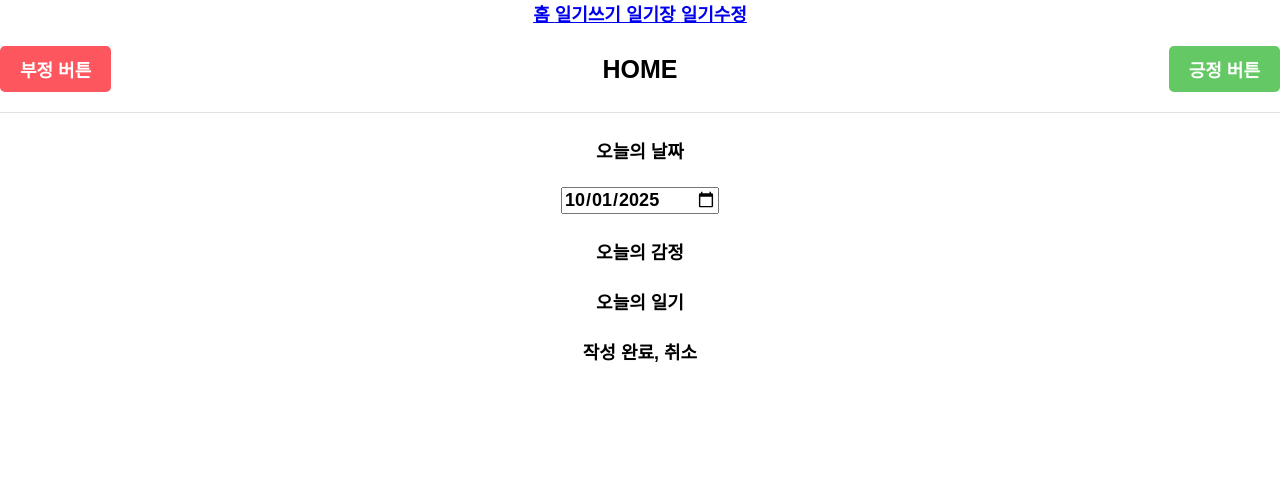
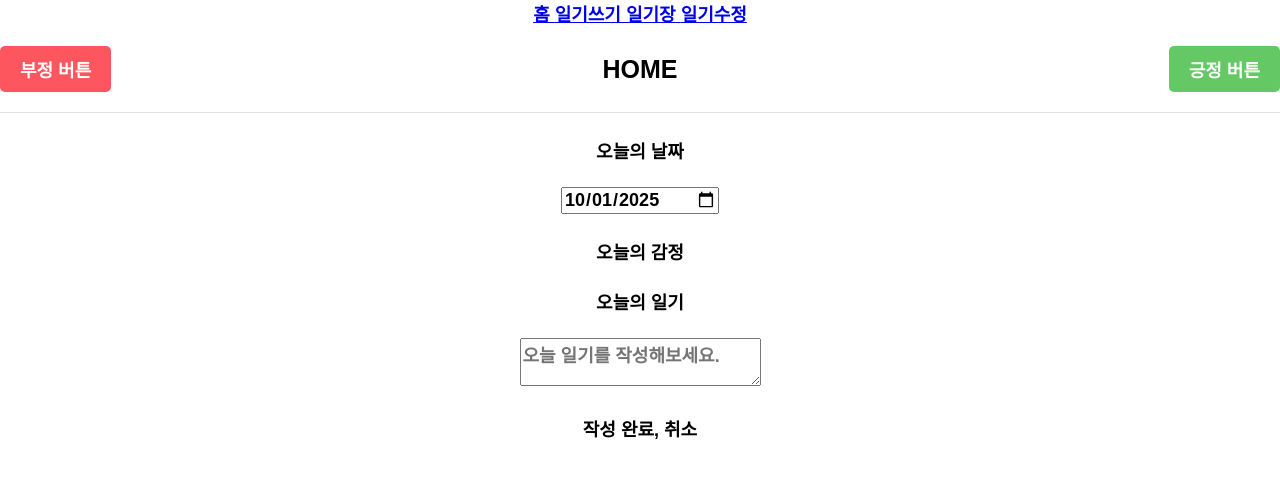
Before and after one commit to yyrrcc/react_project3_251001, a React (Create React App) app: page / in a window 1280 px wide. Shown: the top 478 px of the page. Built offline with nearby package versions, Linux system fonts and the light colour scheme; a web font is replaced by a local one.

Commit message:
Editor 일기 컨텐츠 구현

```diff
--- a/src/components/Editor.js
+++ b/src/components/Editor.js
@@ -16,6 +16,10 @@ const Editor = ({ initData, onSubmit }) => {
     setState({ ...state, date: e.target.value });
   };
 
+  const handleChangeContent = (e) => {
+    setState({ ...state, content: e.target.value });
+  };
+
   return (
     <>
       <div className="Editor">
@@ -30,6 +34,9 @@ const Editor = ({ initData, onSubmit }) => {
         </div>
         <div className="editor_section">
           <h4>오늘의 일기</h4>
+          <div className="input_wrapper">
+            <textarea value={state.content} onChange={handleChangeContent} placeholder="오늘 일기를 작성해보세요."></textarea>
+          </div>
         </div>
         <div className="editor_section">
           <h4>작성 완료, 취소</h4>
```
